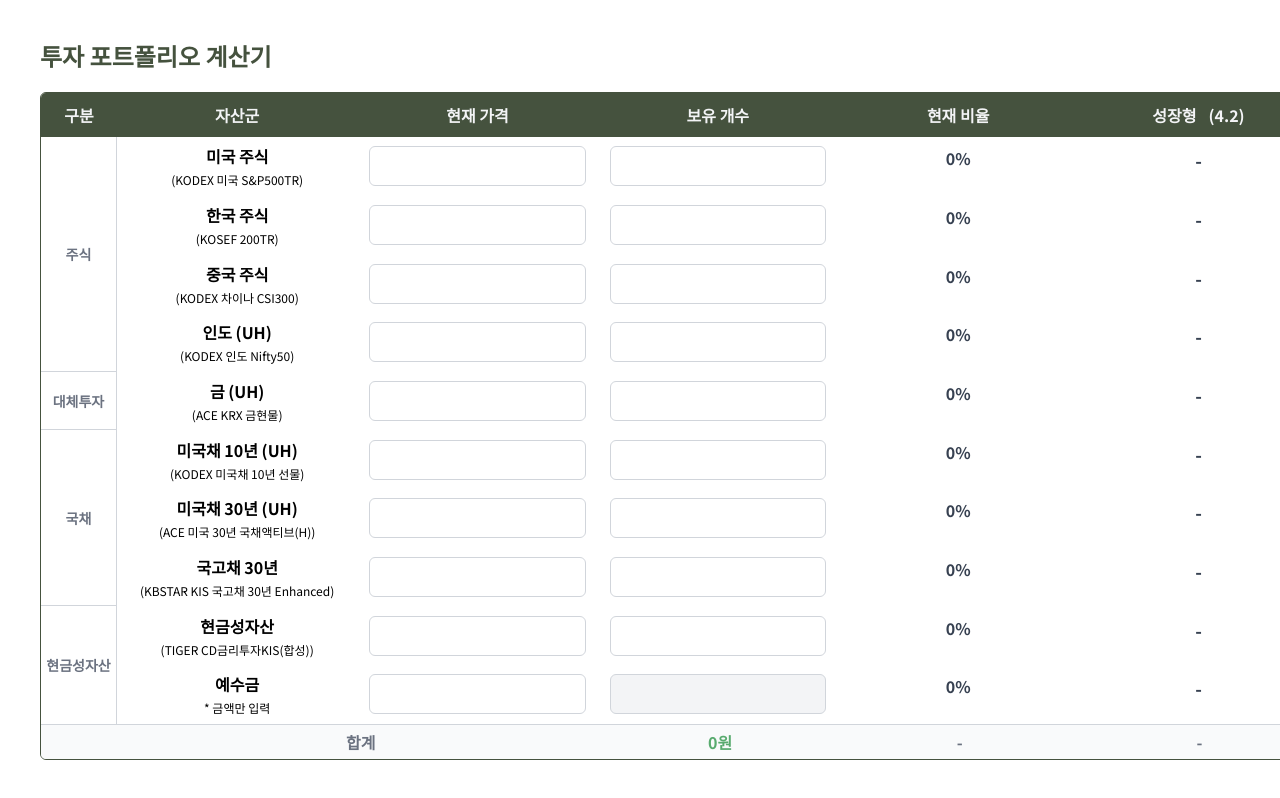
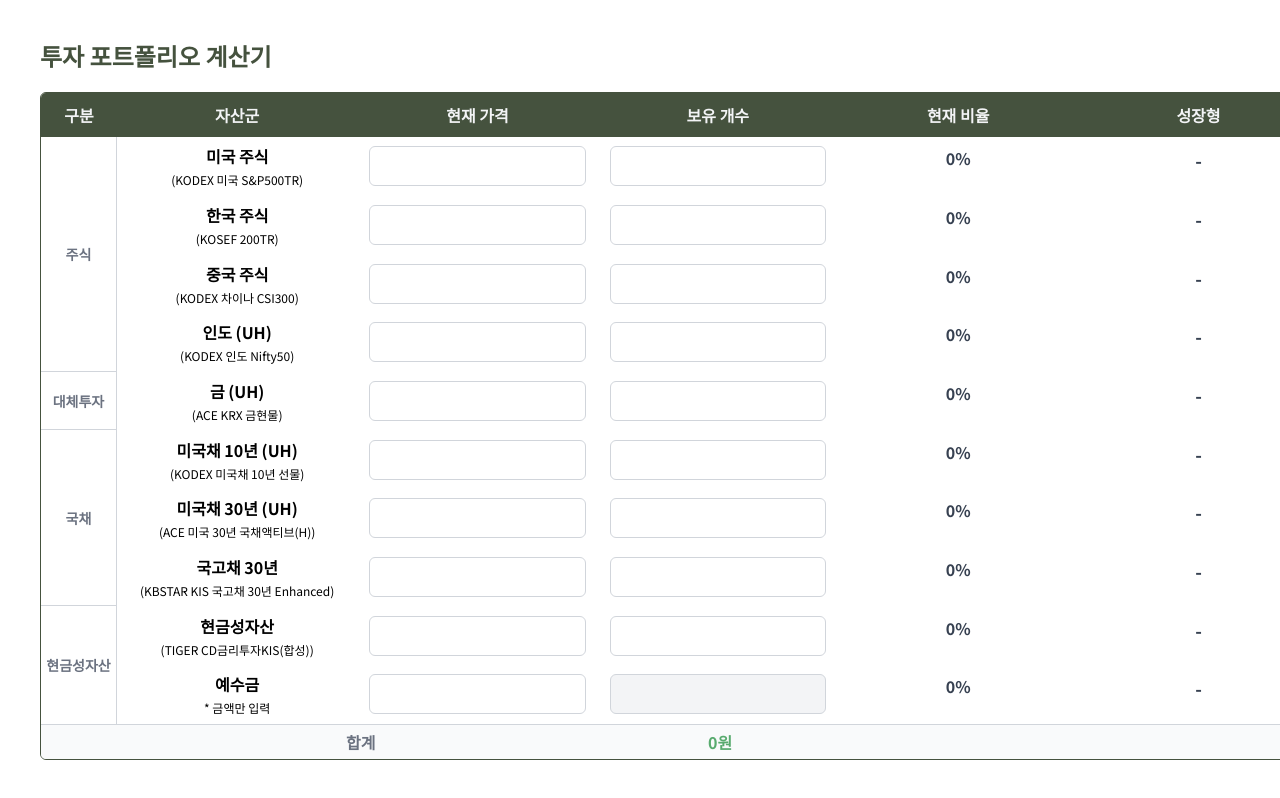
Before and after one commit to sqsung/investment-ratio-calculator, a Next.js app: page / in a window 1280 px wide. Shown: the top 798 px of the page. Built offline with nearby package versions, Linux system fonts and the light colour scheme.

Commit message:
Fix: remove unnecessary icons

```diff
--- a/src/app/page.tsx
+++ b/src/app/page.tsx
@@ -26,20 +26,8 @@ export default function Home() {
             <p className="w-full h-full flex justify-center items-center">현재 가격</p>
             <p className="w-full h-full flex justify-center items-center">보유 개수</p>
             <p className="w-full h-full flex justify-center items-center">현재 비율</p>
-            <p className="w-full h-full flex gap-3 justify-center items-center">
-              성장형
-              <span>
-                (<span>4.2</span>
-                <i className="bi bi-caret-up-fill text-red-400" />)
-              </span>
-            </p>
-            <p className="w-full h-full flex gap-3 justify-center items-center">
-              안정형
-              <span>
-                (<span>2.4</span>
-                <i className="bi bi-caret-down-fill text-blue-400" />)
-              </span>
-            </p>
+            <p className="w-full h-full flex gap-3 justify-center items-center">성장형</p>
+            <p className="w-full h-full flex gap-3 justify-center items-center">안정형</p>
           </div>
         </div>
         <div className="h-full flex">
@@ -78,9 +66,9 @@ export default function Home() {
           <p className="w-full h-full flex justify-center items-center text-secondary font-bold">
             {autoTotal.toLocaleString() || 0}원
           </p>
-          <p className="w-full h-full flex justify-center items-center">-</p>
-          <p className="w-full h-full flex justify-center items-center">-</p>
-          <p className="w-full h-full flex justify-center items-center">-</p>
+          <p className="w-full h-full flex justify-center items-center"></p>
+          <p className="w-full h-full flex justify-center items-center"></p>
+          <p className="w-full h-full flex justify-center items-center"></p>
         </div>
       </div>
     </div>
--- a/src/utils/format.ts
+++ b/src/utils/format.ts
@@ -14,7 +14,5 @@ export function getRequiredChange({
   price: number;
   targetRatio: number;
 }) {
-  // const;
-
   return total && price ? `${Math.round((total * targetRatio) / price)}` : "-";
 }
```
